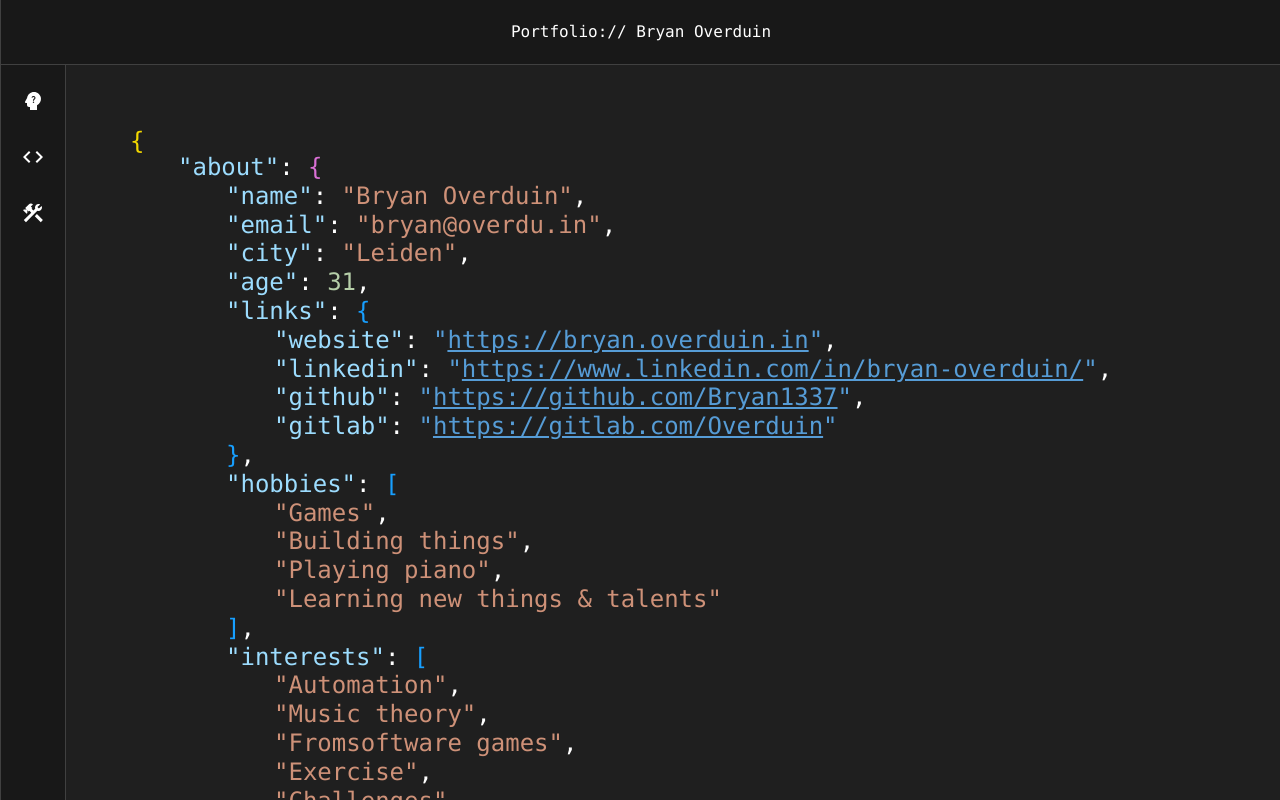
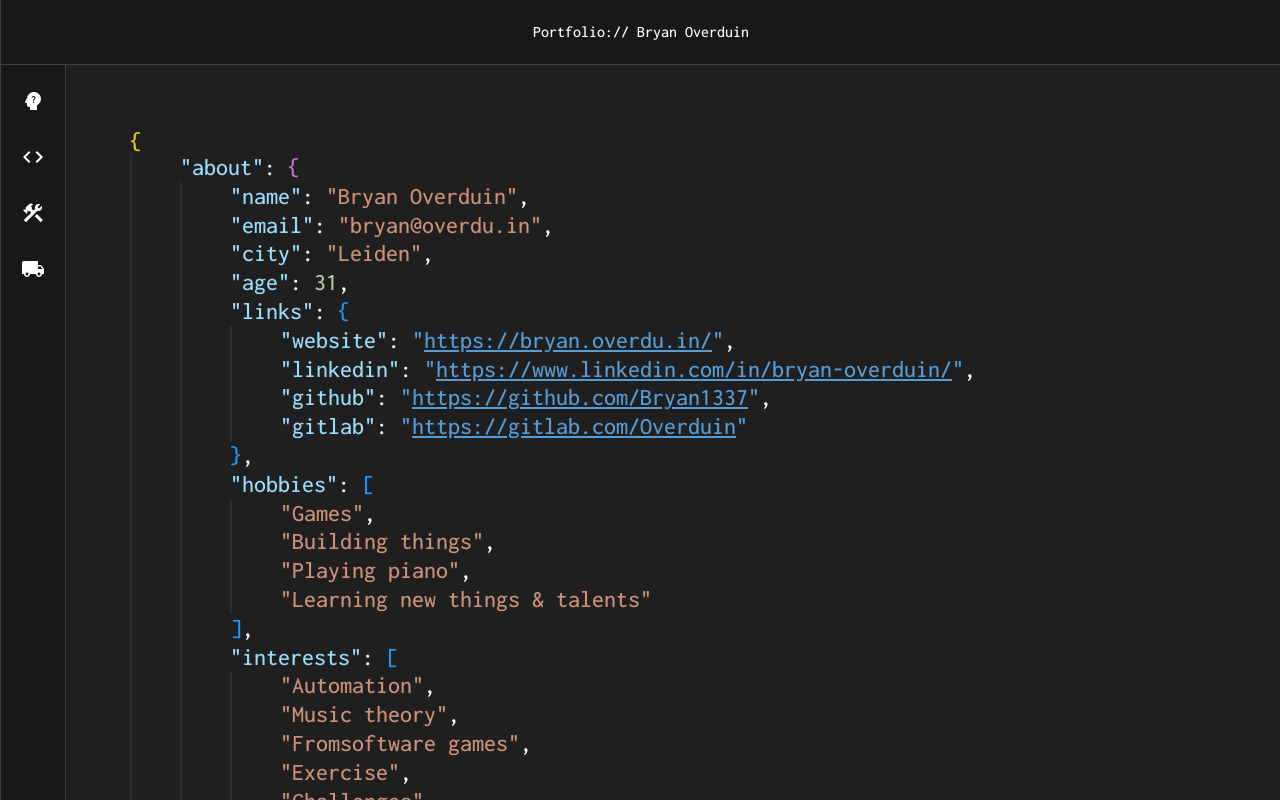
Before and after one commit to Bryan1337/portfolio, a React app: page / in a window 1280 px wide. Built offline with nearby package versions, Linux system fonts and the light colour scheme.

Commit message:
✨ Update experiences

```diff
--- a/src/components/app/App.css
+++ b/src/components/app/App.css
@@ -1,6 +1,9 @@
+@import url('https://fonts.googleapis.com/css2?family=Inconsolata:wght@500&display=swap');
+
 html {
     background: #1F1F1F;
     height: 100%;
+    font-family: 'Inconsolata' !important;
 }
 
 body {
@@ -535,7 +538,6 @@ textarea {
 
 #root {
     height: 100%;
-    font-family: Consolas;
     background-color: #1F1F1F;
 }
 
@@ -642,7 +644,7 @@ p {
 }
 
 .app-tooltip {
-    font-family: Consolas !important;
+    font-family: Inconsolata !important;
     font-size: 16px !important;
     padding: 16px 32px !important;
     border: 1px solid #404040;
--- a/src/components/app/App.tsx
+++ b/src/components/app/App.tsx
@@ -1,5 +1,6 @@
 import CodeIcon from '@mui/icons-material/Code';
 import ConstructionIcon from '@mui/icons-material/Construction';
+import LocalShippingIcon from '@mui/icons-material/LocalShipping';
 import PsychologyAltIcon from '@mui/icons-material/PsychologyAlt';
 import { IconButton } from '@mui/material';
 import 'Components/app/App.css';
@@ -8,7 +9,6 @@ import AppTooltip from 'Components/tooltip/AppTooltip';
 import { calculateAge } from 'Scripts/timeHelper';
 import React, { useState } from 'react';
 
-
 const aboutData: JSONData = {
 	about: {
 		name: "Bryan Overduin",
@@ -16,7 +16,7 @@ const aboutData: JSONData = {
 		city: "Leiden",
 		age: calculateAge(new Date("1992-09-25")),
 		links: {
-			website: "https://bryan.overduin.in",
+			website: "https://bryan.overdu.in/",
 			linkedin: "https://www.linkedin.com/in/bryan-overduin/",
 			github: "https://github.com/Bryan1337",
 			gitlab: "https://gitlab.com/Overduin",
@@ -65,13 +65,16 @@ const experienceData: JSONData = {
 				"HTML5",
 				"TypeScript",
 				"Webpack",
+				"Vite",
 				"(S)CSS/Less/JSS",
 			],
 			frameworks: [
 				"ReactJS",
-				"NextJS",
+				"Vue",
+				"Next/Nuxt",
 				"Redux",
 				"MaterialUI",
+				"Vuetify",
 				"Bootstrap",
 				"Storybook",
 			],
@@ -79,6 +82,7 @@ const experienceData: JSONData = {
 				"Cypress",
 				"Selenium",
 				"Browserstack",
+				"Vitest",
 			]
 		},
 		backend: {
@@ -89,6 +93,7 @@ const experienceData: JSONData = {
 				"REST",
 				"SQL",
 				"Docker",
+				"GraphQL",
 			],
 			frameworks: [
 				"Yii2",
@@ -97,7 +102,8 @@ const experienceData: JSONData = {
 			],
 			testing: [
 				"Codeception",
-				"Unit testing"
+				"Unit testing",
+				"Pytest"
 			]
 		},
 		general: {
@@ -126,6 +132,7 @@ const experienceData: JSONData = {
 		],
 		work: [
 			"Full stack/Front-end developer @ Sendsteps (2019-2024)",
+			"Front-end developer @ Lotify (2024-now)"
 		]
 	},
 }
@@ -175,6 +182,11 @@ const SideBar = ({
 	setJsonData,
 }: SideBarProps) => {
 
+	const openRushHourUrl = () => {
+
+		window.open("http://rush-hour.overdu.in.s3-website-us-east-1.amazonaws.com/", "_blank");
+	}
+
 	return (
 		<div style={{
 			width: 64,
@@ -206,6 +218,14 @@ const SideBar = ({
 					onClick={() => setJsonData(projectsData)}
 					color="inherit">
 					<ConstructionIcon color="inherit" />
+				</IconButton>
+			</AppTooltip>
+			<div style={{ paddingTop: 16 }} />
+			<AppTooltip title="Play Rush Hour (Puzzle game, opens in new window)" arrow placement="right">
+				<IconButton
+					onClick={() => openRushHourUrl()}
+					color="inherit">
+					<LocalShippingIcon color="inherit" />
 				</IconButton>
 			</AppTooltip>
 			<div style={{ paddingTop: 16 }} />
--- a/src/components/json/JSONTreeValueWrapper.tsx
+++ b/src/components/json/JSONTreeValueWrapper.tsx
@@ -5,12 +5,14 @@ interface JSONTreeValueWrapperProps {
 }
 
 const JSONTreeValueWrapper = ({ children }: JSONTreeValueWrapperProps) => (
-	<div style={{
-		lineHeight: 1.2,
-		paddingLeft: 48,
-	}}>
+	<div
+		style={{
+			lineHeight: 1.2,
+			paddingLeft: 48,
+			borderLeft: '2px solid #2D2D2D',
+		}}>
 		{children}
 	</div>
-);
+)
 
 export default JSONTreeValueWrapper;
```
